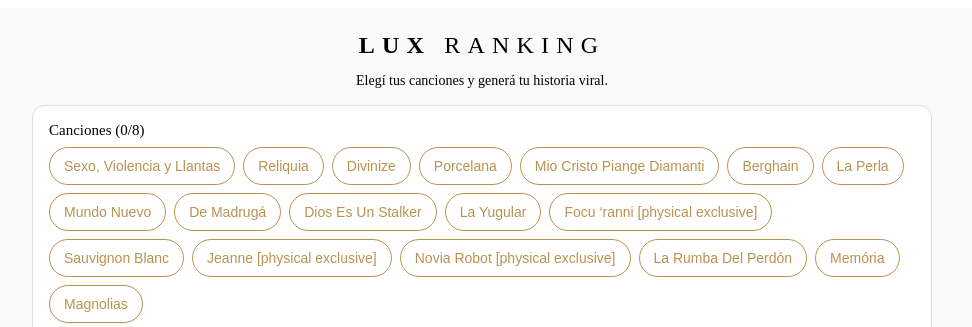
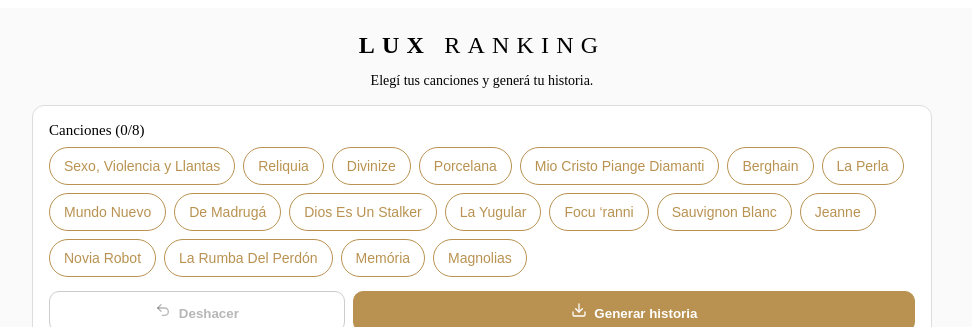
Before and after one commit to diablo0olbaid/lux-rosalia, a Next.js app: page / in a window 1280 px wide. Shown: the top 327 px of the page, without its empty margins (158-1130 px from the left). Built offline with nearby package versions, Linux system fonts and the light colour scheme.

Commit message:
Update page.tsx

```diff
--- a/app/page.tsx
+++ b/app/page.tsx
@@ -16,10 +16,10 @@ const TRACKS = [
   "De Madrugá",
   "Dios Es Un Stalker",
   "La Yugular",
-  "Focu ‘ranni [physical exclusive]",
+  "Focu ‘ranni",
   "Sauvignon Blanc",
-  "Jeanne [physical exclusive]",
-  "Novia Robot [physical exclusive]",
+  "Jeanne",
+  "Novia Robot",
   "La Rumba Del Perdón",
   "Memória",
   "Magnolias",
@@ -207,7 +207,7 @@ export default function LuxMinimal() {
             <b>LUX</b> RANKING
           </div>
           <p style={{ fontSize: 14 }}>
-            Elegí tus canciones y generá tu historia viral.
+            Elegí tus canciones y generá tu historia.
           </p>
         </div>
 
```
